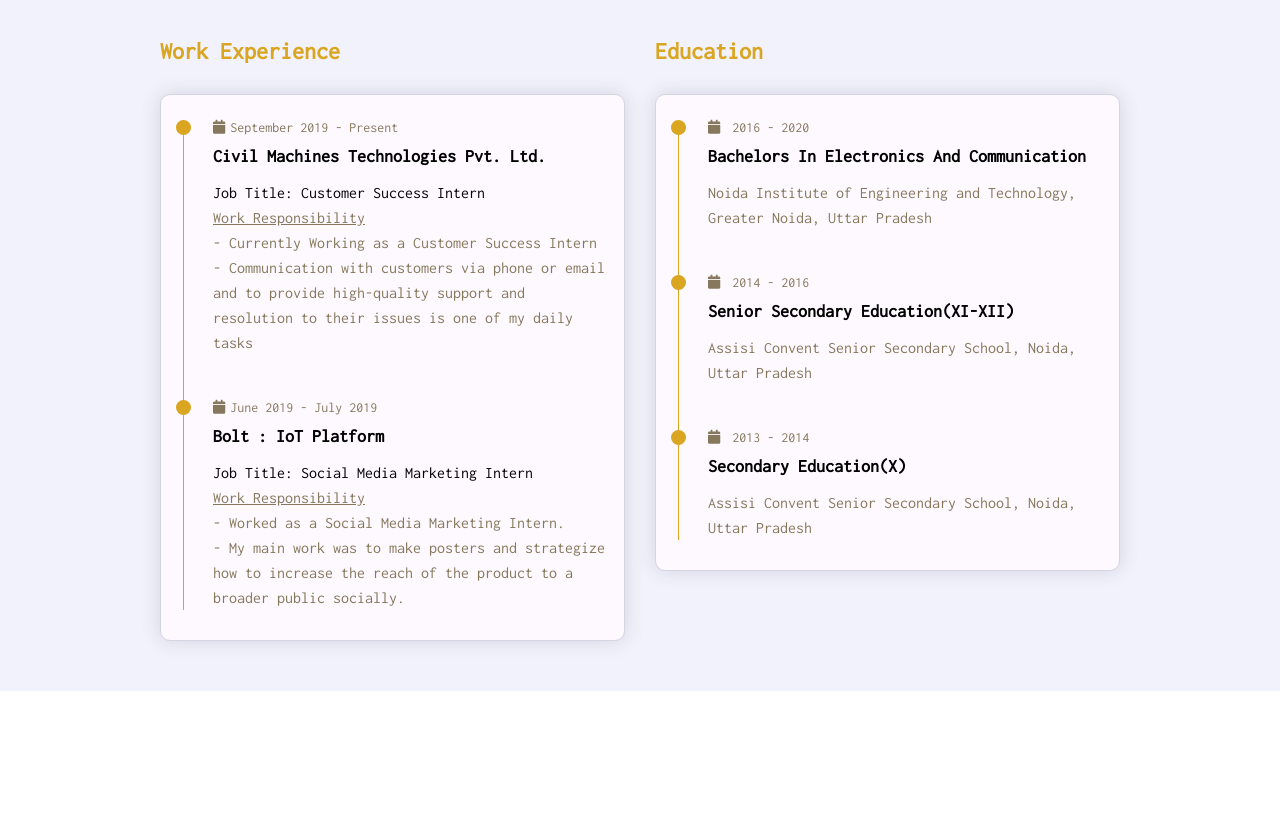
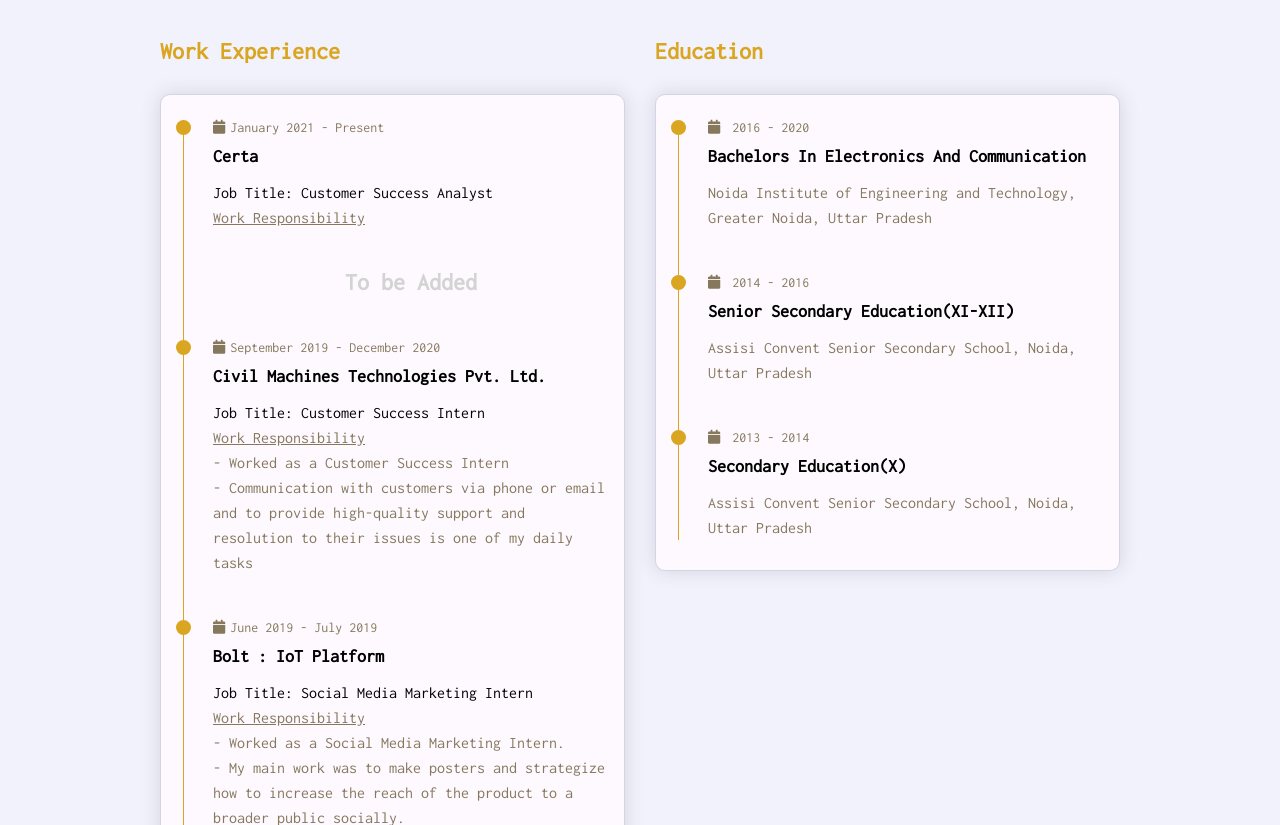
Before and after one commit to stephin007/myportfolio, a React (Create React App) app: page /about in a window 1280 px wide. Shown: the part 1140-1965 px from the top of the page. Before the commit the page ends 1831 px from the top, so only its background shows below. Built offline with nearby package versions, Linux system fonts and the light colour scheme.

Commit message:
Edited the homepage text

```diff
--- a/src/components/About.js
+++ b/src/components/About.js
@@ -1,11 +1,10 @@
-import React, {Component} from 'react'
-import AboutData from '../data/AboutData'
+import React, { Component } from "react";
+import AboutData from "../data/AboutData";
 
-import '../css/about.css'
+import "../css/about.css";
 
-
-class About extends Component{
-    render(){
+class About extends Component {
+  render() {
     return (
       <section className="about section">
         <div className="container">
@@ -18,95 +17,161 @@
             <div className="about-content padd-15">
               <div className="row">
                 <div className="about-text padd-15 ">
-                                        <h3>Communication is the <span>key</span></h3>
+                  <h3>
+                    Communication is the <span>key</span>
+                  </h3>
                   <p>{AboutData.aboutTxt}</p>
                 </div>
               </div>
               <div className="row">
                 <div className="personal-info padd-15">
-                                        <h3 className="pi-title">
-                                            Personal Information
-                                        </h3>
+                  <h3 className="pi-title">Personal Information</h3>
                   <div className="row">
                     <div className="info-item padd-15">
-                                                <p>Birthday : <span>{AboutData.personalInformation.birthday}</span></p>
+                      <p>
+                        Birthday :{" "}
+                        <span>{AboutData.personalInformation.birthday}</span>
+                      </p>
                     </div>
                     <div className="info-item padd-15">
-                                                <p>Age : <span>{AboutData.personalInformation.age}</span></p>
+                      <p>
+                        Age : <span>{AboutData.personalInformation.age}</span>
+                      </p>
                     </div>
                     <div className="info-item padd-15">
-                                                <p>Email : <span><a href="mailto:{AboutData.personalInformation.email}">{AboutData.personalInformation.email}</a></span></p>
+                      <p>
+                        Email :{" "}
+                        <span>
+                          <a href="mailto:{AboutData.personalInformation.email}">
+                            {AboutData.personalInformation.email}
+                          </a>
+                        </span>
+                      </p>
                     </div>
                     <div className="info-item padd-15">
-                                                <p>Degree : <span>{AboutData.personalInformation.degree}</span></p>
+                      <p>
+                        Degree :{" "}
+                        <span>{AboutData.personalInformation.degree}</span>
+                      </p>
                     </div>
                     <div className="info-item padd-15">
-                                                <p>Phone : <span><a href="tel:+91 8920 788 383">{AboutData.personalInformation.phone}</a></span></p>
+                      <p>
+                        Phone :{" "}
+                        <span>
+                          <a href="tel:+91 8920 788 383">
+                            {AboutData.personalInformation.phone}
+                          </a>
+                        </span>
+                      </p>
                     </div>
                     <div className="info-item padd-15">
-                                                <p>City : <span>{AboutData.personalInformation.city}</span></p>
+                      <p>
+                        City : <span>{AboutData.personalInformation.city}</span>
+                      </p>
                     </div>
                     <div className="info-item padd-15" id="language">
-                                                <p>Languages Known : <span>{AboutData.personalInformation.languages.map(language => language + ", ")}</span></p>
+                      <p>
+                        Languages Known :{" "}
+                        <span>
+                          {AboutData.personalInformation.languages.map(
+                            (language) => language + ", "
+                          )}
+                        </span>
+                      </p>
                     </div>
                   </div>
                   <div className="row">
                     <div className="buttons padd-15">
-                                                <a href={require("../assets/resume.pdf")} download="Stephin's Resume" className="bn">Download Resume</a>
+                      <a
+                        href={require("../assets/resume.pdf")}
+                        download="Stephin's Resume"
+                        className="bn"
+                      >
+                        Download Resume
+                      </a>
                     </div>
                   </div>
                 </div>
                 <div className="skills padd-15">
                   <div className="row">
-                                            <h3 className="pi-title padd-15">
-                                                Interpersonal Skills
-                                            </h3>
+                    <h3 className="pi-title padd-15">Interpersonal Skills</h3>
                     <div className="skill-item padd-15">
                       <h5>Communication</h5>
                       <div className="progress">
-                                                    <div className="progress-in" style= {{width: `${AboutData.interpersonalSkills.communication}%`}}></div>
-                                    <div className="skill-percent">{AboutData.interpersonalSkills.communication}%</div>
+                        <div
+                          className="progress-in"
+                          style={{
+                            width: `${AboutData.interpersonalSkills.communication}%`,
+                          }}
+                        ></div>
+                        <div className="skill-percent">
+                          {AboutData.interpersonalSkills.communication}%
+                        </div>
                       </div>
                     </div>
                     <div className="skill-item padd-15">
                       <h5>Customer Service Skills</h5>
                       <div className="progress">
-                                                    <div className="progress-in" style= {{width: `${AboutData.interpersonalSkills.customerServiceSkills}%`}}></div>
-                                                    <div className="skill-percent">{AboutData.interpersonalSkills.customerServiceSkills}%</div>
+                        <div
+                          className="progress-in"
+                          style={{
+                            width: `${AboutData.interpersonalSkills.customerServiceSkills}%`,
+                          }}
+                        ></div>
+                        <div className="skill-percent">
+                          {AboutData.interpersonalSkills.customerServiceSkills}%
+                        </div>
                       </div>
                     </div>
                     <div className="skill-item padd-15">
                       <h5>Team Work</h5>
                       <div className="progress">
-                                                    <div className="progress-in" style= {{width: `${AboutData.interpersonalSkills.teamWork}%`}}></div>
-                                                    <div className="skill-percent">{AboutData.interpersonalSkills.teamWork}%</div>
+                        <div
+                          className="progress-in"
+                          style={{
+                            width: `${AboutData.interpersonalSkills.teamWork}%`,
+                          }}
+                        ></div>
+                        <div className="skill-percent">
+                          {AboutData.interpersonalSkills.teamWork}%
+                        </div>
                       </div>
                     </div>
                     <div className="skill-item padd-15">
                       <h5>Attention to Detail</h5>
                       <div className="progress">
-                                                    <div className="progress-in" style= {{width: `${AboutData.interpersonalSkills.attentionToDetail}%`}}></div>
-                                                    <div className="skill-percent">{AboutData.interpersonalSkills.attentionToDetail}%</div>
+                        <div
+                          className="progress-in"
+                          style={{
+                            width: `${AboutData.interpersonalSkills.attentionToDetail}%`,
+                          }}
+                        ></div>
+                        <div className="skill-percent">
+                          {AboutData.interpersonalSkills.attentionToDetail}%
+                        </div>
                       </div>
                     </div>
                   </div>
                 </div>
                 <div className="skills padd-15" id="computerskills">
                   <div className="row">
-                                            <h3 className="pi-title padd-15">
-                                                Computer Skills
-                                            </h3>
-                                            {
-                                                AboutData.computerSkillIDs.map(id => (
+                    <h3 className="pi-title padd-15">Computer Skills</h3>
+                    {AboutData.computerSkillIDs.map((id) => (
                       <div className="skill-item padd-15">
                         <h5>{id}</h5>
                         <div className="progress">
-                                                            <div className="progress-in" style= {{width: `${AboutData.computerSkills[id]}%`}}></div>
-                                                            <div className="skill-percent">{AboutData.computerSkills[id]}%</div>
+                          <div
+                            className="progress-in"
+                            style={{
+                              width: `${AboutData.computerSkills[id]}%`,
+                            }}
+                          ></div>
+                          <div className="skill-percent">
+                            {AboutData.computerSkills[id]}%
                           </div>
                         </div>
-                                                ))
-                                            }
+                      </div>
+                    ))}
                   </div>
                 </div>
                 <div className="skills padd-15" id="tools">
@@ -114,30 +179,32 @@
                     <h3 className="pi-title padd-15">
                       Languages/Tools/Libraries
                     </h3>
-                                            {
-                                                AboutData.languageSkillIDs.map(id => (
+                    {AboutData.languageSkillIDs.map((id) => (
                       <div className="skill-item padd-15">
                         <h5>{id}</h5>
                         <div className="progress">
-                                                            <div className="progress-in" style= {{width: `${AboutData.languageSkills[id]}%`}}></div>
-                                                            <div className="skill-percent">{AboutData.languageSkills[id]}%</div>
+                          <div
+                            className="progress-in"
+                            style={{
+                              width: `${AboutData.languageSkills[id]}%`,
+                            }}
+                          ></div>
+                          <div className="skill-percent">
+                            {AboutData.languageSkills[id]}%
                           </div>
                         </div>
-                                                ))
-                                            }
+                      </div>
+                    ))}
                   </div>
                 </div>
               </div>
               <div className="row">
                 <div className="experience padd-15">
-                                        <h3 className="title">
-                                            Work Experience
-                                        </h3>
+                  <h3 className="title">Work Experience</h3>
                   <div className="row">
                     <div className="timeline-box padd-15">
                       <div className="timeline shadow-dark">
-                                                    {
-                                                        AboutData.workExperienceIDs.map(id => (
+                        {AboutData.workExperienceIDs.map((id) => (
                           <div className="timeline-item">
                             <div className="circle-dot" />
                             <h6 className="timeline-date">
@@ -148,15 +215,43 @@
                               {AboutData.workExperience[id].company}
                             </h4>
                             <p className="timeline-text">
-                                                                <span>Job Title: {AboutData.workExperience[id].jobTitle}</span> <br/>
-                                                                <div className="underline"> Work Responsibility</div><br/>
-                                                                    {AboutData.workExperience[id].responsibilities.map(responsibility => (
-                                                                        <>- {responsibility}<br/></>
+                              <span>
+                                Job Title:{" "}
+                                {AboutData.workExperience[id].jobTitle}
+                              </span>{" "}
+                              <br />
+                              <div className="underline">
+                                {/* {" "} */}
+                                Work Responsibility
+                              </div>
+                              <br />
+                              {AboutData.workExperience[id].responsibilities !==
+                              "" ? (
+                                <>
+                                  {AboutData.workExperience[
+                                    id
+                                  ].responsibilities.map((responsibility) => (
+                                    <>
+                                      - {responsibility}
+                                      <br />
+                                    </>
                                   ))}
+                                </>
+                              ) : (
+                                <h2
+                                  style={{
+                                    textAlign: "center",
+                                    padding: "40px",
+                                    marginBottom: "-40px",
+                                    color: "lightgrey",
+                                  }}
+                                >
+                                  To be Added
+                                </h2>
+                              )}
                             </p>
                           </div>
-                                                        ))
-                                                    }
+                        ))}
                       </div>
                     </div>
                   </div>
@@ -169,11 +264,12 @@
                     <div className="timeline-box padd-15">
                       <div className="timeline shadow-dark">
                         {/* Timeline-item start */}
-                                                    {AboutData.educationIDs.map(id => (
+                        {AboutData.educationIDs.map((id) => (
                           <div className="timeline-item">
                             <div className="circle-dot" />
                             <h6 className="timeline-date">
-                                                                <i className="fa fa-calendar"></i> {AboutData.education[id].timeline}
+                              <i className="fa fa-calendar"></i>{" "}
+                              {AboutData.education[id].timeline}
                             </h6>
                             <h4 className="timeline-title">
                               {AboutData.education[id].title}
@@ -192,8 +288,8 @@
           </div>
         </div>
       </section>
-            )
+    );
   }
 }
 
-export default About
+export default About;
--- a/src/components/Home.js
+++ b/src/components/Home.js
@@ -17,7 +17,7 @@
                     />
                     <h1>Stephin T Reji</h1>
                     <p>
-                      I am a technically savvy customer success intern who is
+                      I am a technically savvy Customer Success Analyst who is
                       constantly striving for change and betterment
                     </p>
                     <div className="social-links">
--- a/src/data/AboutData.js
+++ b/src/data/AboutData.js
@@ -33,12 +33,17 @@
     languageSkillIDs: ["Javascript", "React", "HTML/CSS", "GitHub"],
     workExperience: {
         1: {
+            company: "Certa",
+            timeline: 'January 2021 - Present',
+            jobTitle: "Customer Success Analyst",
+            responsibilities: ""
+        },2: {
             company: "Civil Machines technologies Pvt. Ltd.",
-            timeline: 'September 2019 - Present',
+            timeline: 'September 2019 - December 2020',
             jobTitle: "Customer Success Intern",
-            responsibilities: ["Currently Working as a Customer Success Intern", "Communication with customers via phone or email and to provide high-quality support and resolution to their issues is one of my daily tasks"]
+            responsibilities: ["Worked as a Customer Success Intern", "Communication with customers via phone or email and to provide high-quality support and resolution to their issues is one of my daily tasks"]
         },
-        2: {
+        3: {
             company: "Bolt : IoT Platform",
             timeline: 'June 2019 - July 2019',
             jobTitle: "Social Media Marketing Intern",
@@ -46,7 +51,7 @@
             " strategize how to increase the reach of the product to a broader public socially."]
         },
     },
-    workExperienceIDs: [1, 2],
+    workExperienceIDs: [1, 2, 3],
     education: {
         1: {
             timeline: "2016 - 2020",
```
Lines whose indentation alone changed are shown as unchanged.
